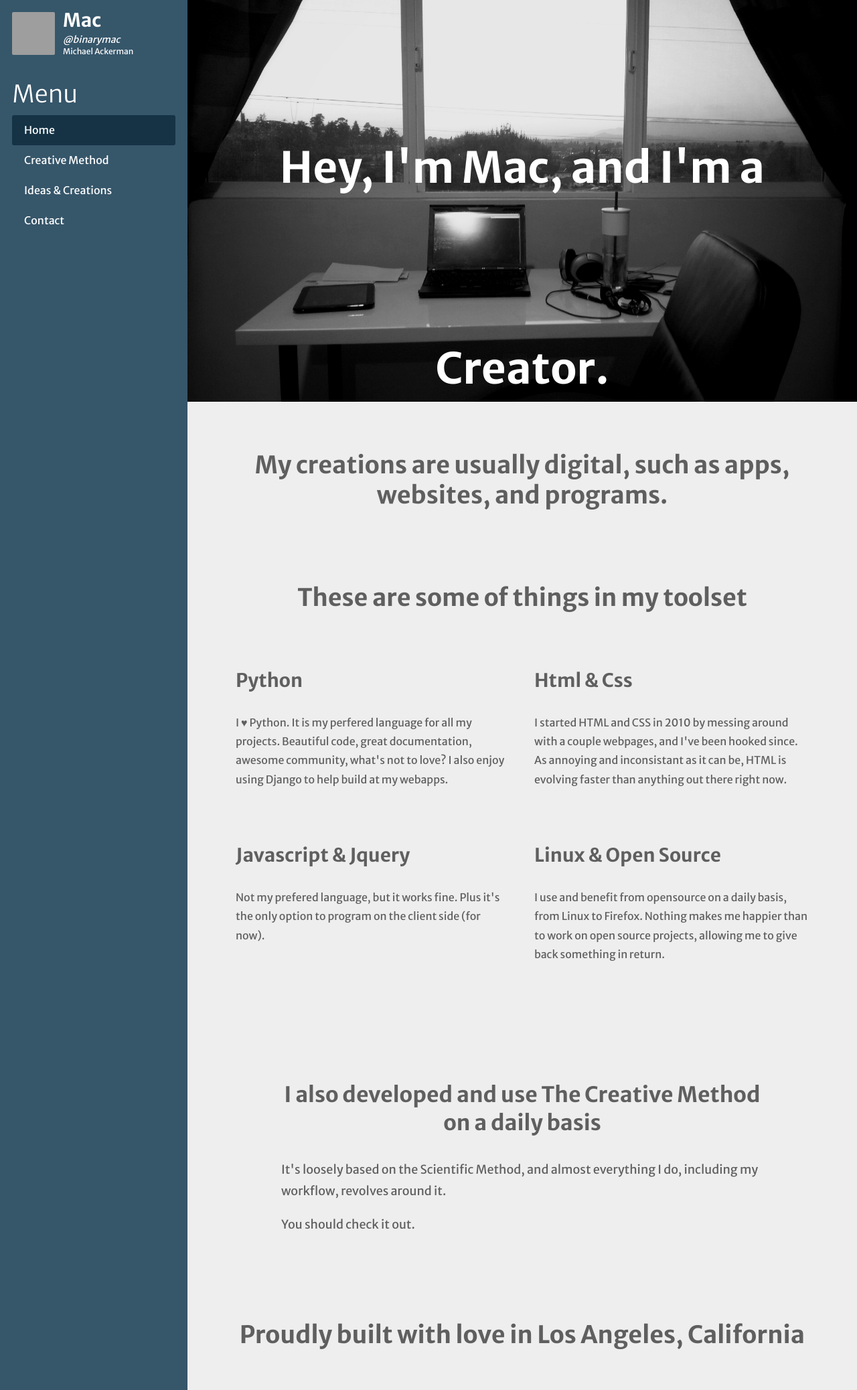
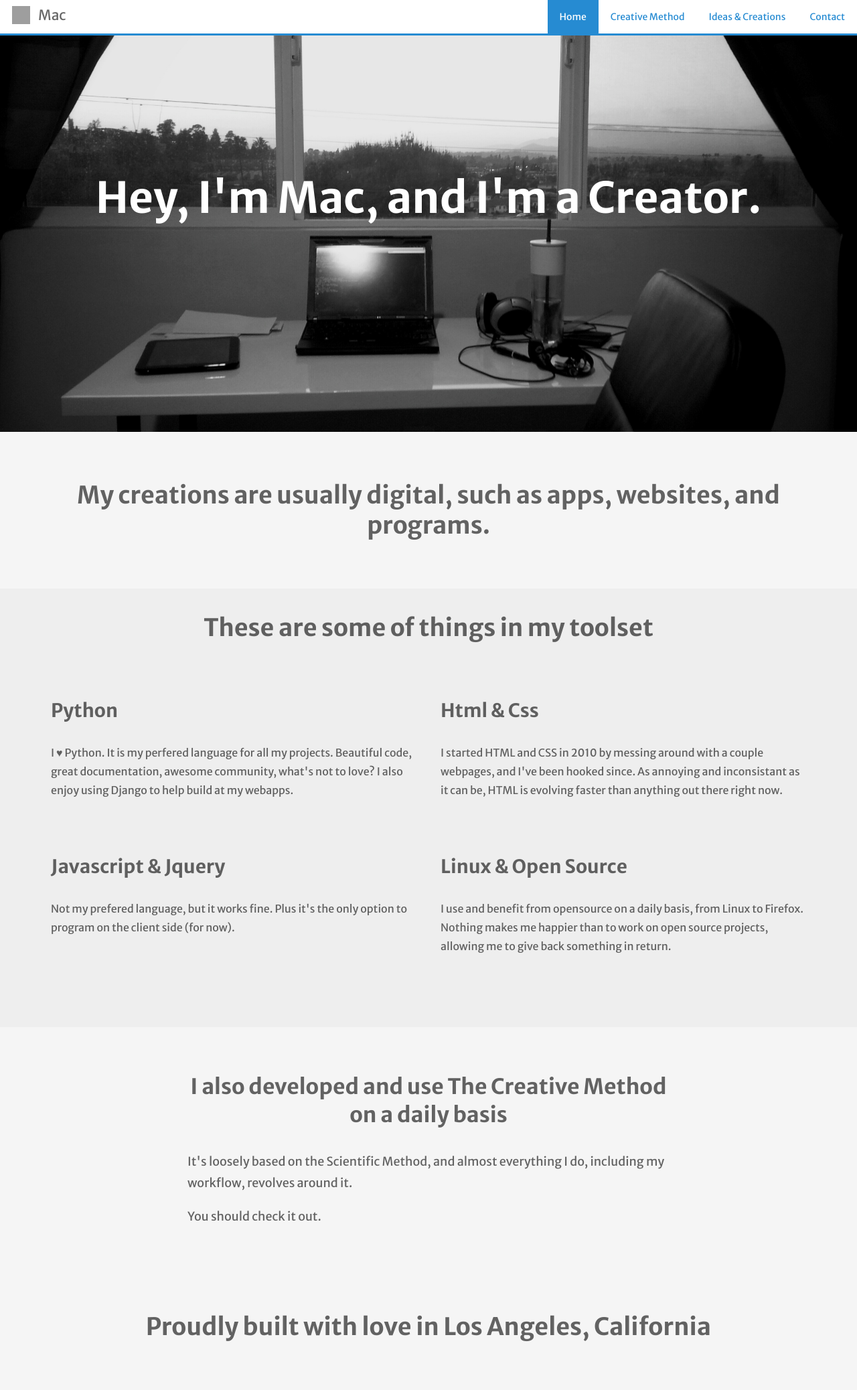
Before and after one commit to macrman/binarymac, a Django app: page / in a window 1280 px wide. Shown: the whole page at 67% size. Run offline with Django 3.2, Linux system fonts and the light colour scheme; some libraries are stand-ins or nearby versions; grey boxes are pictures that could not be loaded.

Commit message:
finally a fucking commit, changed menu

```diff
--- a/binarymac/static/css/style.css
+++ b/binarymac/static/css/style.css
@@ -181,23 +181,23 @@ a {
     font-size: 16px;
     left: 0px;
     top: 0px;
-    width: 280px;
-    bottom: 0px;
-    position: absolute;
-    overflow-y: auto;
-    background: #36566A;
-    color: #fff;
+    right: 0px;
+    height: 53px;
+    position: fixed;
+    background: #fff;
+    z-index: 90;
+    border-bottom: solid 3px #268BD2;
 }
 
 .intro {
-    padding: 18px 18px;
+    padding: 9px 18px;
+    float: left;
 }
 
 .profile_pic {
-    width: 64px;
-    height: 64px;
+    width: 27px;
+    height: 27px;
     display: block;
-    border-radius: 2px;
     float: left;
 }
 
@@ -209,54 +209,24 @@ a {
 .nick {
     display: block;
     margin: 0px;
-    line-height: 25px;
-    font-size: 28px;
-    margin-bottom: 5px;
-}
-
-.username {
-    display: block;
-    font-size: 14px;
-    line-height: 23px;
+    line-height: 27px;
+    font-size: 21px;
     font-weight: 400;
-    font-style: oblique;
-}
-
-.name_full {
-    display: block;
-    line-height: 11px;
-    font-size: 12px;
 }
 
 .menu_nav {
-    padding: 18px;
-}
-
-.menu_heading {
-    font-weight: 300;
-    margin-top: 0px;
-    margin-bottom: .25em;
-}
-
-.first_tier, .second_tier {
-    list-style-type: none;
-    padding: 0px;
-    margin: 0px;
-}
-
-.menu_item {
-    display: block;
-    width: 100%;
-    line-height: 2.333;
+    float: right;
+    overflow: hidden;
 }
 
 .menu_link {
-    width: 100%;
+    float: left;
     display: block;
-    font-size: 16px;
-    line-height: 45px;
-    color: #fff;
+    font-size: 14px;
+    line-height: 50px;
     padding: 0px 18px;
+    font-weight: 400;
+    color: #268BD2;
 }
 
 .glyph {
@@ -268,14 +238,11 @@ a {
 
 .link_text{
     text-transform: capitalize;
-    display: block;
-    float: left;
 }
 
 .active {
     color: #fff;
-    background: #153345;
-    border-radius: 3px;
+    background: #268BD2;
 }
 
 .second_tier .active {
@@ -285,11 +252,10 @@ a {
 
 .content_wrap {
     right: 0px;
-    top: 0px;
+    top: 45px;
     bottom: 0px;
-    left: 280px;
+    left: 0px;
     position: absolute;
-    z-index: 90;
     overflow: hidden;
 }
 
@@ -299,7 +265,7 @@ a {
     top: 0px;
     bottom: 0px;
     width: 100%;
-    background: #eee;
+    background: #f5f5f5;
 }
 
 .post_list {
@@ -347,21 +313,22 @@ a {
     margin: 9px 0;
 }
 
-.read_more {
+/* Post detail */
 
-}
 
-.post_detail {
+.post_d {
+    background: #fff;
     padding: 18px;
-    background: #fff;
-    font-size: 18px;
-    min-height: 100%;
+    margin-top: 18px;
+    margin-bottom: 18px;
 }
 
 .post_detail_content {
 }
 
+
 /* home */
+
 
 .welcome {
     width: 100%;
--- a/binarymac/templates/idea_detail.html
+++ b/binarymac/templates/idea_detail.html
@@ -6,11 +6,11 @@ binarymac | {{ post.title }}
 {% endblock %}
 
 {% block main %}
-    <section class="wrap720 inner">
+    <section class="wrap720 inner post_d clearfix">
         <h1>{{ post.title }}</h1>
         <p>{{ post.last_updated }}</p>
         {% autoescape off %}
-        <p>{{ post.content }}</p>
+        {{ post.content }}
         {% endautoescape %}
     </section>
 {% endblock %}
--- a/binarymac/templates/menu.html
+++ b/binarymac/templates/menu.html
@@ -3,20 +3,13 @@
         <img class="profile_pic" src='http://www.gravatar.com/avatar/957bd3756495d3c4db84c9f5e3d0e891.png'></img>
         <div class="name">
             <h1 class='nick'>Mac</h1>
-            <span class="username">@binarymac</span>
-            <span class='name_full'>Michael Ackerman</span>
         </div>
     </div>
-    <nav class="clearfix menu_nav">
-        <ul class="first_tier">
-            <h1 class="menu_heading">Menu</h1>
+    <nav class="menu_nav clearfix">
             {% for item in menu %}
-                <li class="menu_item clearfix">
-                    <a class="menu_link clearfix {% if item.active == True %}active{% endif %}" href="{{ item.url }}">
-                        <span class="link_text ">{{ item.name }}</span>
-                    </a>
-                </li>
+                <a class="menu_link {% if item.active == True %}active{% endif %}" href="{{ item.url }}">
+                    <span class="link_text ">{{ item.name }}</span>
+                </a>
             {% endfor %}
-        </ul>
     </nav>
 </div>
```
